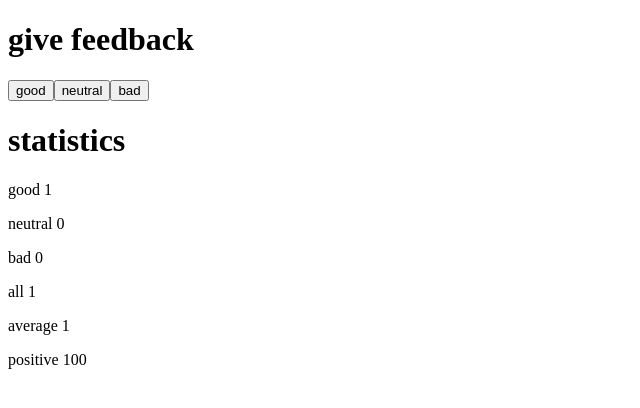
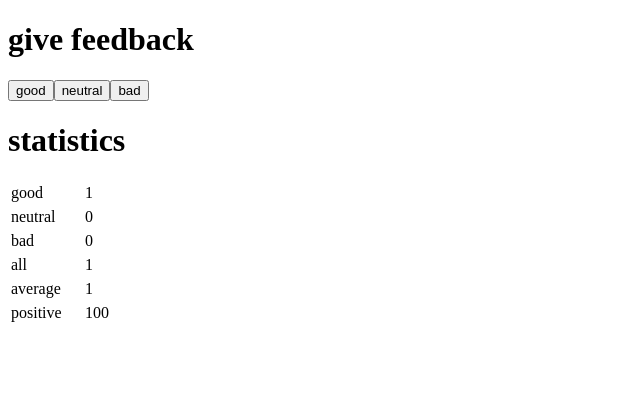
Before and after one commit to enigma-24/unicafe, a React (Vite) app: page / in a window 1280 px wide. Both pictures are taken after a click on the button "good". Shown: the top 408 px of the page, without its empty margins (0-640 px from the left). Built offline with nearby package versions, Linux system fonts and the light colour scheme.

Commit message:
show feedback result in a tabular format

```diff
--- a/src/StatisticLine.jsx
+++ b/src/StatisticLine.jsx
@@ -1,7 +1,12 @@
 export default function StatisticLine({ text, value }) {
 	return (
-		<p>
-			{text} {value}
-		</p>
+		<table>
+			<tbody>
+				<tr>
+					<td style={{ width: '70px' }}>{text}</td>
+					<td>{value}</td>
+				</tr>
+			</tbody>
+		</table>
 	);
 }
```
